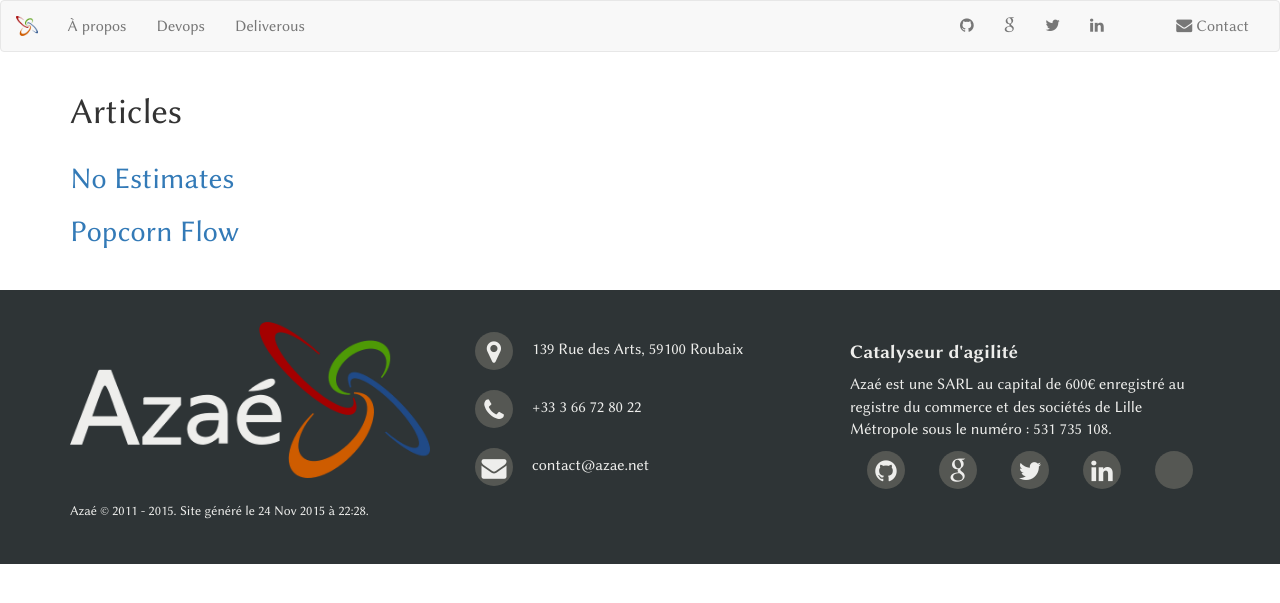
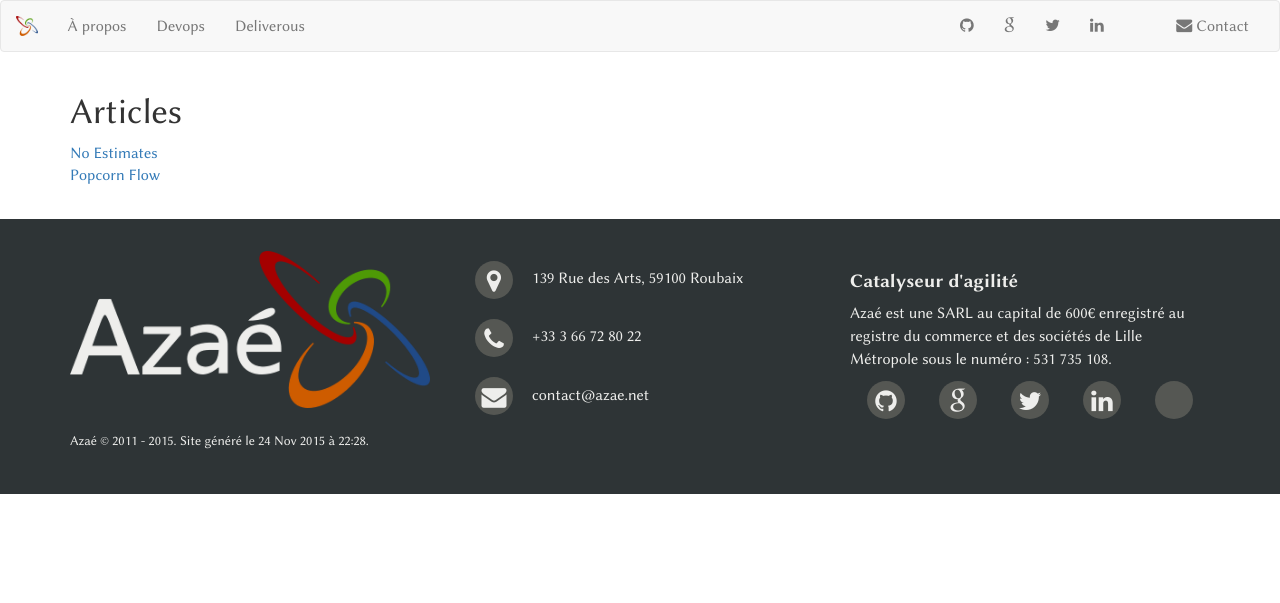
Before and after one commit to coachBZH/azae.net, a Jekyll site: the page built from articles/index.html, in a window 1280 px wide. Shown: the top 603 px of the page. Built offline with Jekyll 4.4.1, drawn with Linux system fonts in a browser that asks for light colours; some web fonts are replaced.

Commit message:
articles index updated

```diff
--- a/articles/index.html
+++ b/articles/index.html
@@ -3,11 +3,11 @@
 title: Cards
 ---
 <h1>Articles</h1>
-{% assign articles = site.categories.articles | sort: 'title' %}
-  <article class="row">
-    <div class="col-md-12">
-{% for post in articles %}
-      <h2><a href="{{ post.url }}">{{ post.title }}</a></h2>
+{% for post in site.categories.articles | sort: 'title' %}
+    {% cycle 'add row' : '<div class="row">', nil, nil, nil %}
+        <div class="col-md-3">
+            <a href="{{ post.url }}">{{ post.title }}</a>
+        </div>
+    {% cycle 'end row' : nil, nil, nil, '</div>' %}
 {% endfor %}
-    </div>
-  </article>
+{% cycle 'end row' : nil, '</div>', '</div>', '</div>' %}
```
